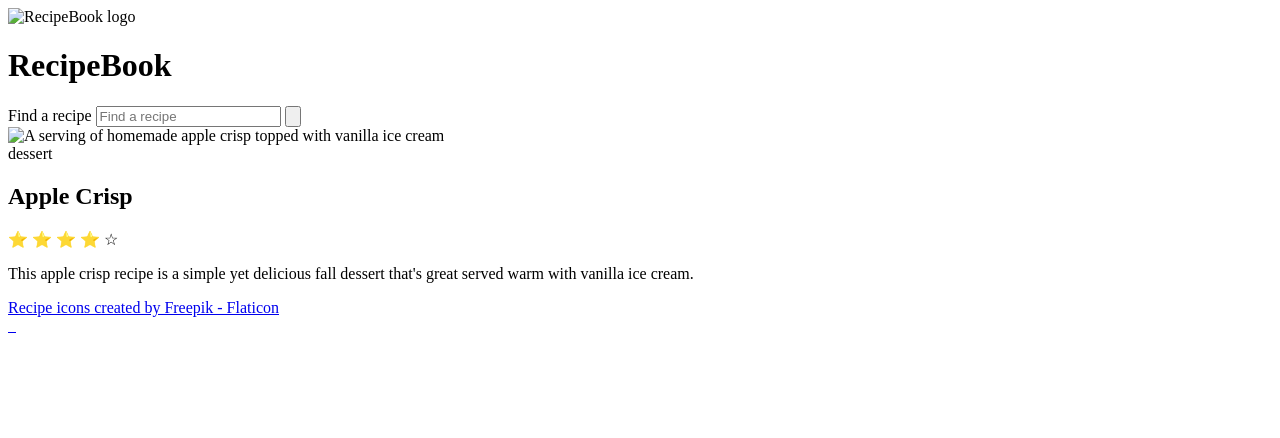
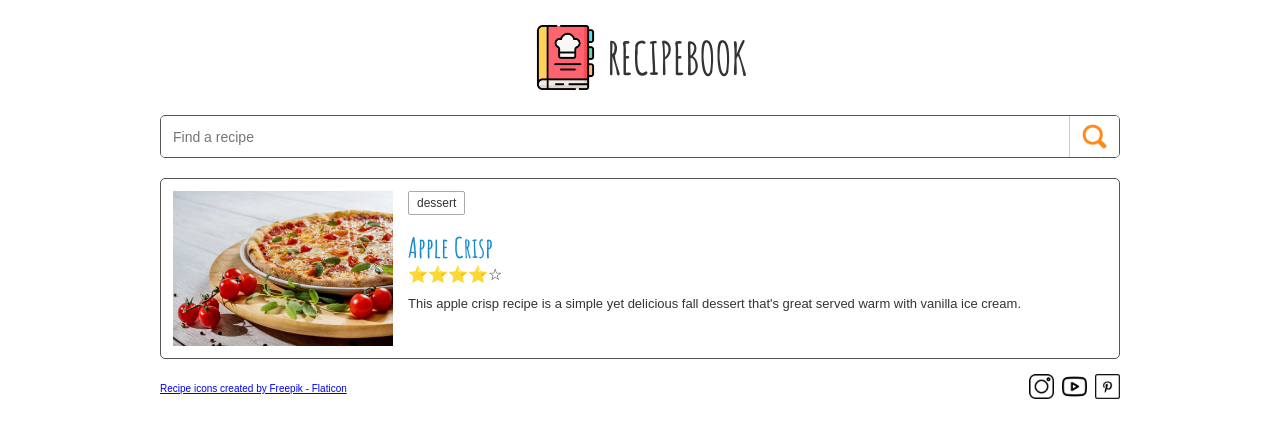
Before and after one commit to ekpenyongeetim/wdd131, a plain HTML site: page recipes/index.html in a window 1280 px wide. Drawn offline with Linux system fonts and the light colour scheme.

Commit message:
recipe book assets

```diff
--- a/recipes/index.html
+++ b/recipes/index.html
@@ -9,7 +9,7 @@
       content="Discover delicious recipes, including our homemade apple crisp dessert."
     />
 
-    <meta name="author" content="Your Name" />
+    <meta name="author" content="Ekpenyong Etim" />
 
     <title>RecipeBook | Delicious Recipes</title>
 
@@ -55,7 +55,7 @@
     />
 
     <!-- CSS -->
-    <link rel="stylesheet" href="recipes.css" />
+    <link rel="stylesheet" href="recipe.css" />
   </head>
 
   <body>
@@ -82,7 +82,7 @@
           />
 
           <button type="submit" aria-label="Search recipes">
-            <img src="images/search.svg" alt="" />
+            <img src="images/search.png" alt="" />
           </button>
         </form>
       </section>
@@ -92,7 +92,7 @@
         <article class="recipe-card">
           <img
             class="recipe-image"
-            src="images/apple-crisp.jpg"
+            src="images/hero.jpg"
             alt="A serving of homemade apple crisp topped with vanilla ice cream"
           />
 
@@ -140,15 +140,15 @@
             https://www.iconfinder.com/AlfredoCreates -->
 
         <a href="#" aria-label="Instagram">
-          <img src="images/instagram_icon.svg" alt="" />
+          <img src="images/instagram_icon.png" alt="" />
         </a>
 
         <a href="#" aria-label="YouTube">
-          <img src="images/youtube_icon.svg" alt="" />
+          <img src="images/youtube_icon.png" alt="" />
         </a>
 
         <a href="#" aria-label="Pinterest">
-          <img src="images/pinterest_icon.svg" alt="" />
+          <img src="images/pinterest_icon.png" alt="" />
         </a>
       </div>
     </footer>
```
Also changed, not shown: recipes/images/apple-crisp.jpg (added), recipes/images/favicon.ico (added), recipes/images/hero.jpg (added), recipes/images/instagram_icon.png (added), recipes/images/pinterest_icon.png (added), recipes/images/recipe-book.png (added), recipes/images/search.png (added), recipes/images/youtube_icon.png (added).
